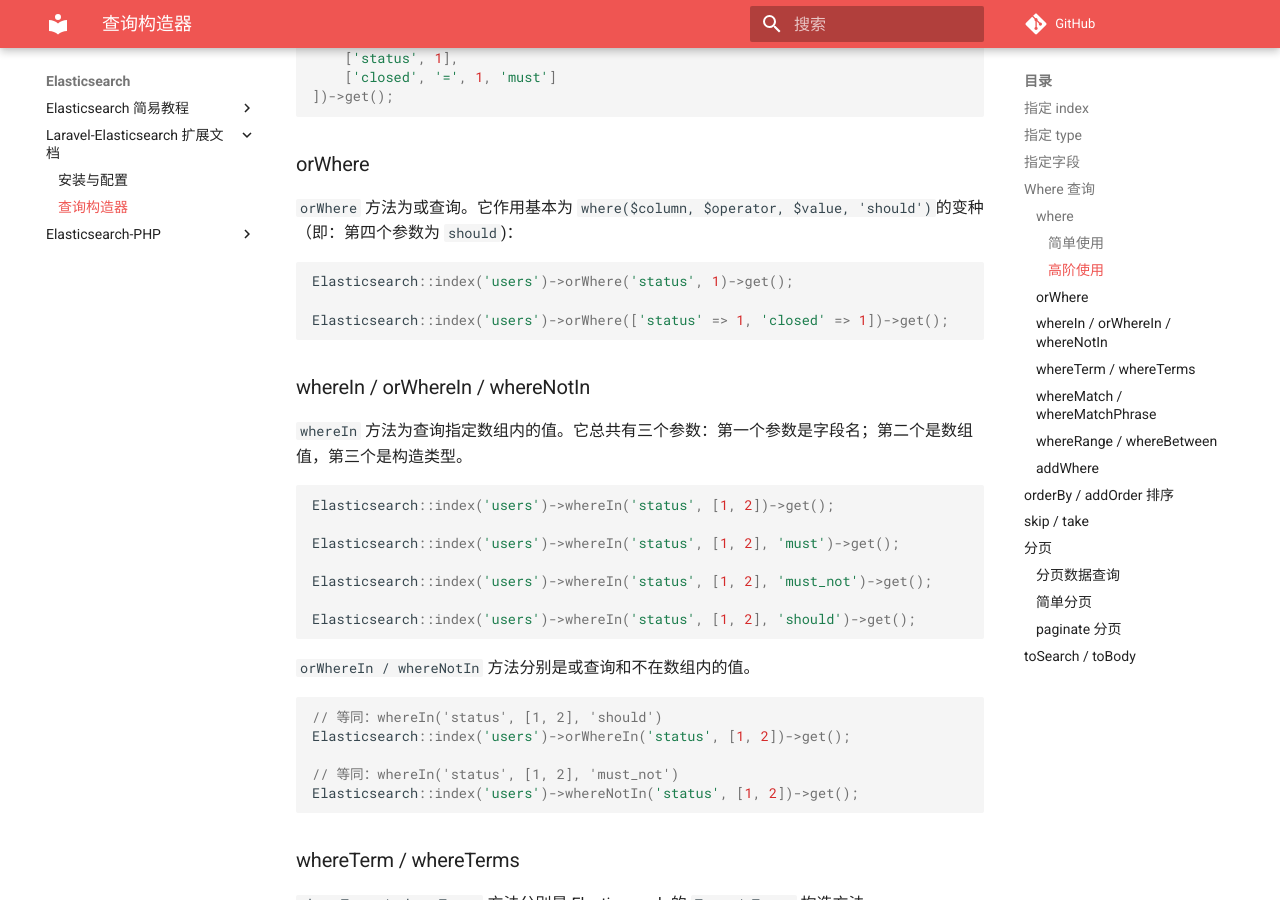
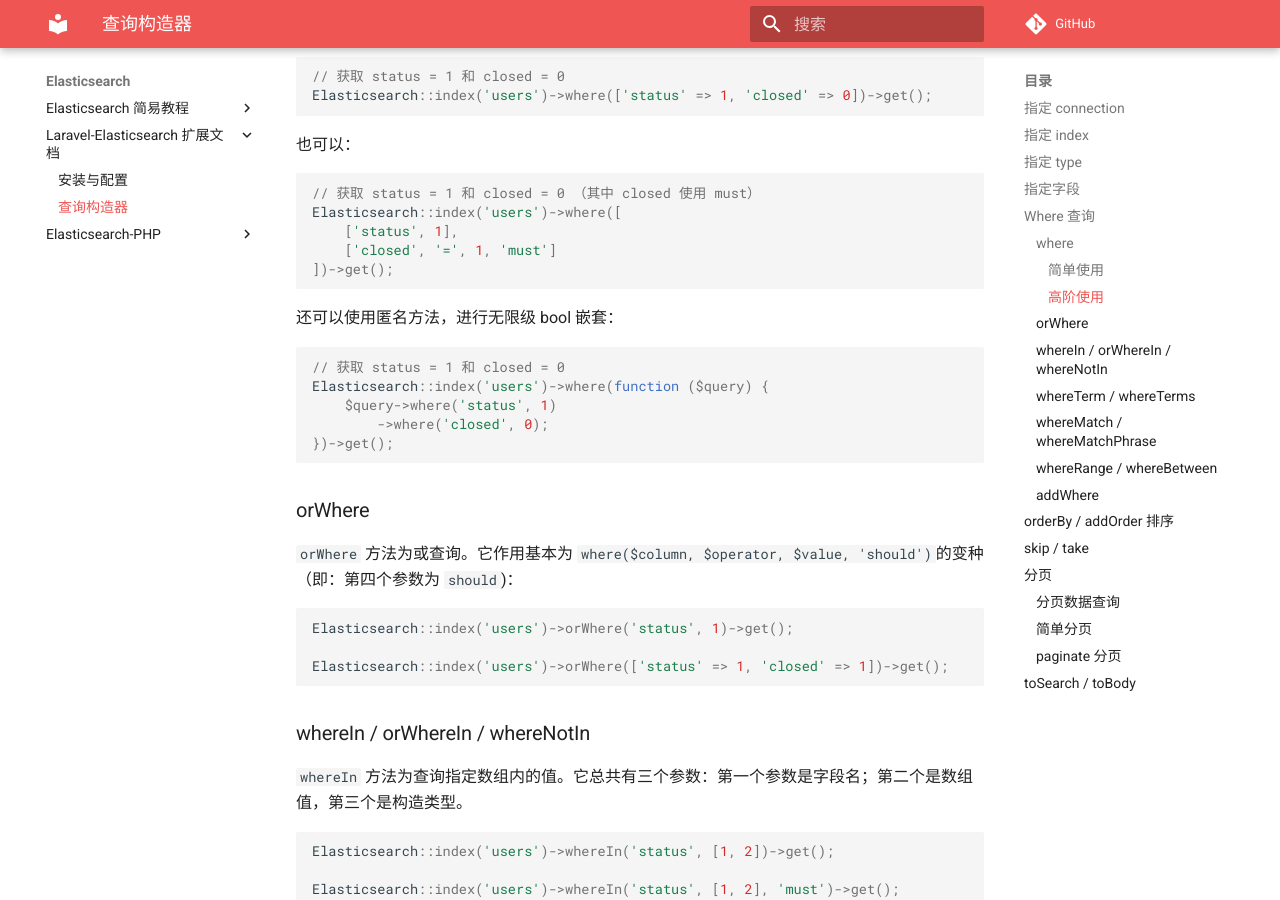
Before and after one commit to flc1125/docs, an MkDocs documentation site: the page built from docs/elasticsearch/laravel-elasticsearch/builder.md, in a window 1280 px wide and 900 px high, scrolled down 2245 px. Built offline with MkDocs 1.6.1 and Material for MkDocs 9.7.7, drawn with Linux system fonts in a browser that asks for light colours; comment, search, counter and statistics services are not loaded; some of the changed text lies outside the part shown.

Commit message:
add connection

````diff
--- a/docs/elasticsearch/laravel-elasticsearch/builder.md
+++ b/docs/elasticsearch/laravel-elasticsearch/builder.md
@@ -1,4 +1,12 @@
 # 查询构造器
+
+## 指定 connection
+
+```php
+Elasticsearch::connection('node2');
+```
+
+> 默认连接： `config/elasticsearch.php` 中 `default` 对应的连接。
 
 ## 指定 index
 
@@ -107,6 +115,16 @@
     ['status', 1],
     ['closed', '=', 1, 'must']
 ])->get();
+```
+
+还可以使用匿名方法，进行无限级 bool 嵌套：
+
+```php
+// 获取 status = 1 和 closed = 0
+Elasticsearch::index('users')->where(function ($query) {
+    $query->where('status', 1)
+        ->where('closed', 0);
+})->get();
 ```
 
 ### orWhere
````
